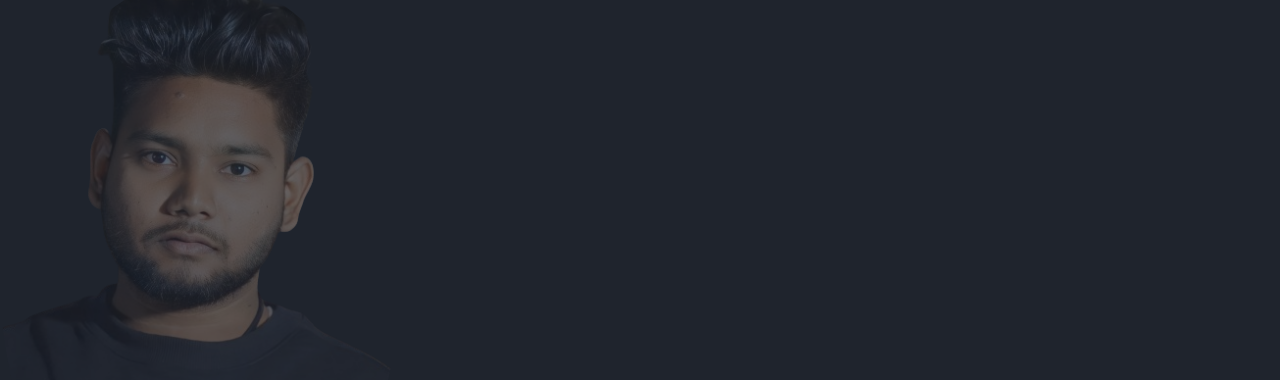
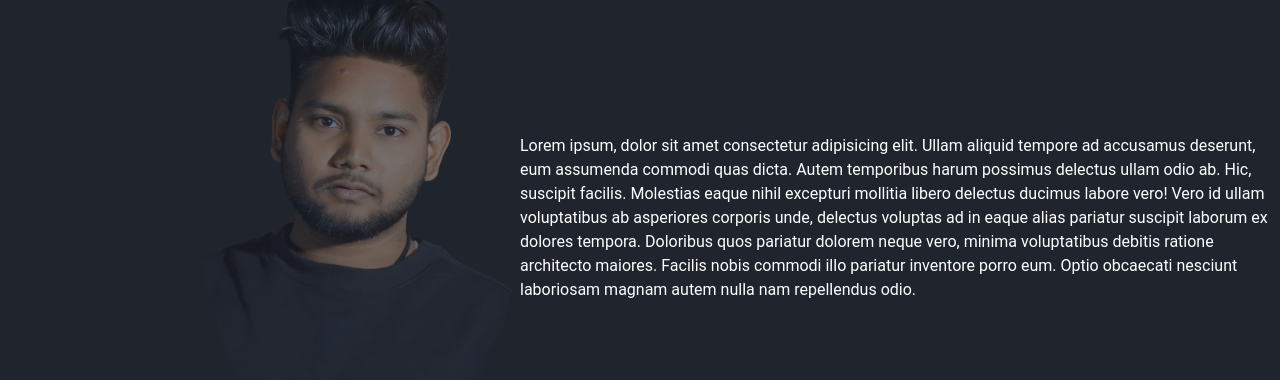
Before and after one commit to rytrgfy/portfolio, a plain HTML site: page about page/about.html in a window 1280 px wide. Shown: the part 188-568 px from the top of the page. Drawn offline with Linux system fonts and the light colour scheme.

Commit message:
about page

```diff
--- a/about page/about.css
+++ b/about page/about.css
@@ -86,7 +86,7 @@ body {
     display: flex;
     /* border: 2px solid black; */
 
-p {
+.aboutme-banner {
     margin-left: 670px;
     font-size: xx-large;
     text-shadow: 0 0 10px #FFDF80;
@@ -99,24 +99,38 @@ p {
     /* margin-top: 2px; */
 }
 
+.home-img {
+    display: flex;
+    align-items: center;
+}
+
 .home-img img {
     position: relative;
-    max-width: 400px;
+    margin-left: 200px;
+    max-width: 320px;
     box-shadow: 0 0 5px #FFDF80, 0 0 25 px wheat;
     /* height: 400px; */
     transition: 0.5s all ease;
     border-radius: 200%;
     /* visibility: hidden; */
     /* Initially hidden */
-    opacity: 0.3;
+    opacity: 0.4;
     /* Initially at 30-40% opacity */
     transition: visibility 0s, opacity 0.5s;
 }
 
 .home-img img:hover {
     /* box-shadow: 0 0 5px #FFDF80, 0 0 25px wheat, 0 0 50px #FFDF80, 0 0 100px wheat, 0 0 200px wheat; */
-    filter: drop-shadow(5px 5px 10px #FFDF80);
+    filter: drop-shadow(0 0 200px #FFDF80);
     visibility: visible;
     /* Visible on hover */
     opacity: 1
 }
+
+.home-img .text {
+    flex: 1;
+}
+
+.home-img .text p {
+    line-height: 1.5;
+}
--- a/about page/about.html
+++ b/about page/about.html
@@ -26,11 +26,17 @@
     </header>
 
 
-    <p>About Me</p>
+    <p class="aboutme-banner">About Me</p>
 
     <div class="home-img">
         <img src="/resources/1709649266593-removebg-preview.png" alt="">
+        <div class="text">
+            <p>Lorem ipsum, dolor sit amet consectetur adipisicing elit. Ullam aliquid tempore ad accusamus deserunt, eum assumenda commodi quas dicta. Autem temporibus harum possimus delectus ullam odio ab. Hic, suscipit facilis. Molestias eaque nihil excepturi
+                mollitia libero delectus ducimus labore vero! Vero id ullam voluptatibus ab asperiores corporis unde, delectus voluptas ad in eaque alias pariatur suscipit laborum ex dolores tempora. Doloribus quos pariatur dolorem neque vero, minima
+                voluptatibus debitis ratione architecto maiores. Facilis nobis commodi illo pariatur inventore porro eum. Optio obcaecati nesciunt laboriosam magnam autem nulla nam repellendus odio.</p>
+        </div>
     </div>
+
 
 
 
```
